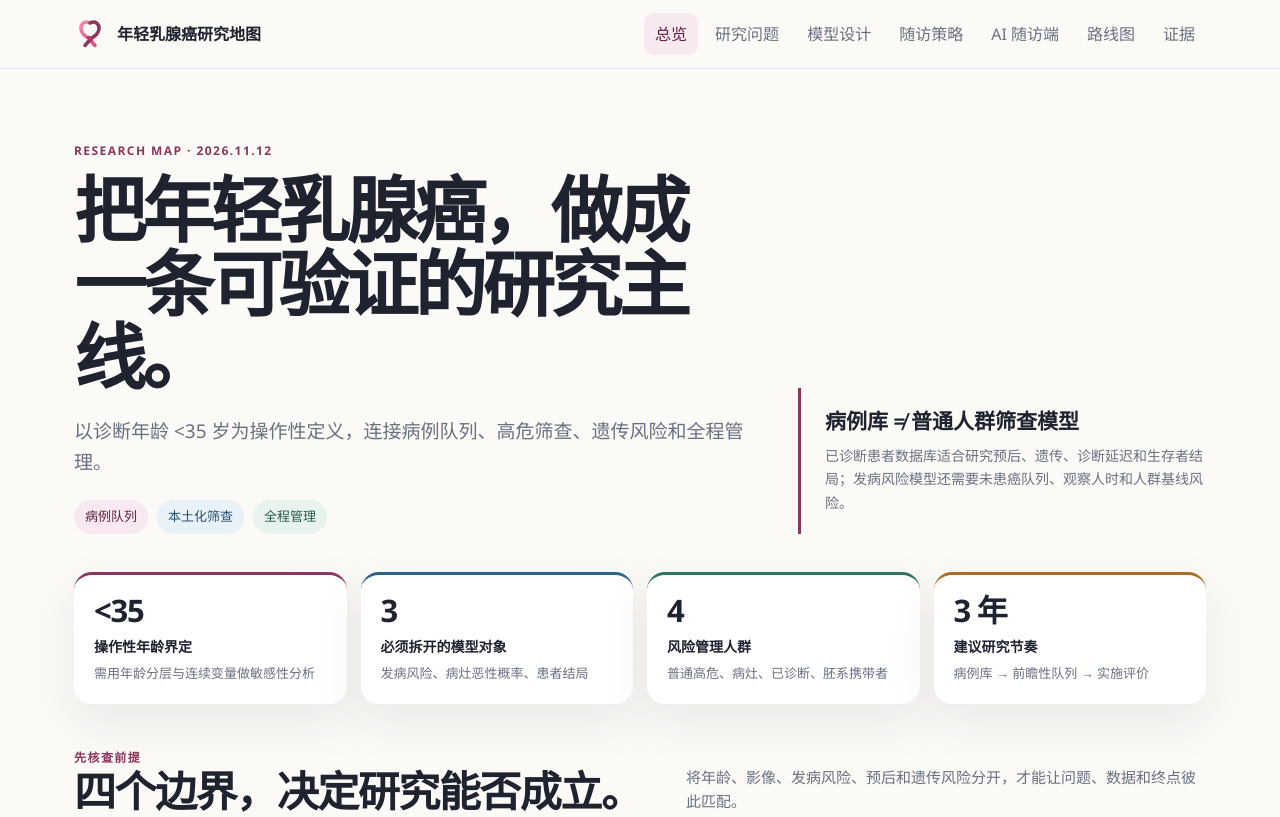
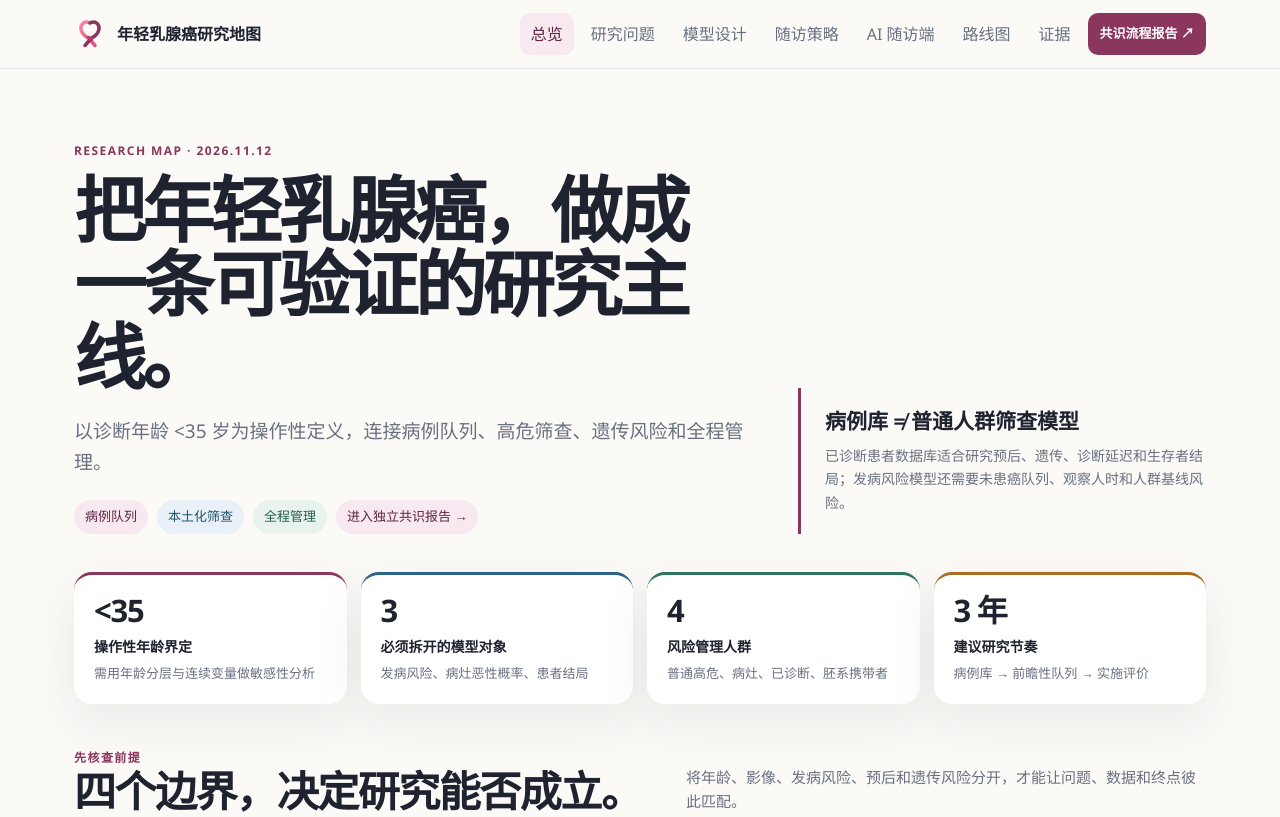
Before and after one commit to kylokuo/BrCa_35, a plain HTML site: page index.html in a window 1280 px wide. Shown: the top 817 px of the page. Drawn offline with Linux system fonts and the light colour scheme.

Commit message:
Make standalone consensus report entry prominent

```diff
--- a/index.html
+++ b/index.html
@@ -59,6 +59,8 @@
       border-radius: 10px; cursor: pointer; white-space: nowrap;
     }
     .nav button:hover, .nav button.active { color: var(--plum-dark); background: var(--plum-soft); }
+    .nav-report { display: inline-flex; align-items: center; padding: 8px 12px; border-radius: 10px; color: #fff; background: var(--plum); white-space: nowrap; font-size: 13px; font-weight: 700; }
+    .nav-report:hover { color: #fff; background: var(--plum-dark); text-decoration: none; }
     .eyebrow { color: var(--plum); text-transform: uppercase; letter-spacing: .12em; font-size: 12px; font-weight: 700; }
     .hero { padding: 72px 0 38px; display: grid; grid-template-columns: minmax(0, 1.25fr) minmax(300px, .75fr); gap: 44px; align-items: end; }
     h1, h2, h3, p { margin: 0; }
@@ -203,6 +205,7 @@
         <button data-target="ai-followup">AI 随访端</button>
         <button data-target="roadmap">路线图</button>
         <button data-target="evidence">证据</button>
+        <a class="nav-report" href="young-breast-cancer-consensus.html">共识流程报告 ↗</a>
       </nav>
     </div>
   </header>
@@ -217,6 +220,7 @@
           <span class="pill plum">病例队列</span>
           <span class="pill blue">本土化筛查</span>
           <span class="pill green">全程管理</span>
+          <a class="pill plum" href="young-breast-cancer-consensus.html">进入独立共识报告 →</a>
         </div>
       </div>
       <div class="hero-note">
```
Also changed, not shown: young-breast-cancer-research.html (+4 -0 lines).
